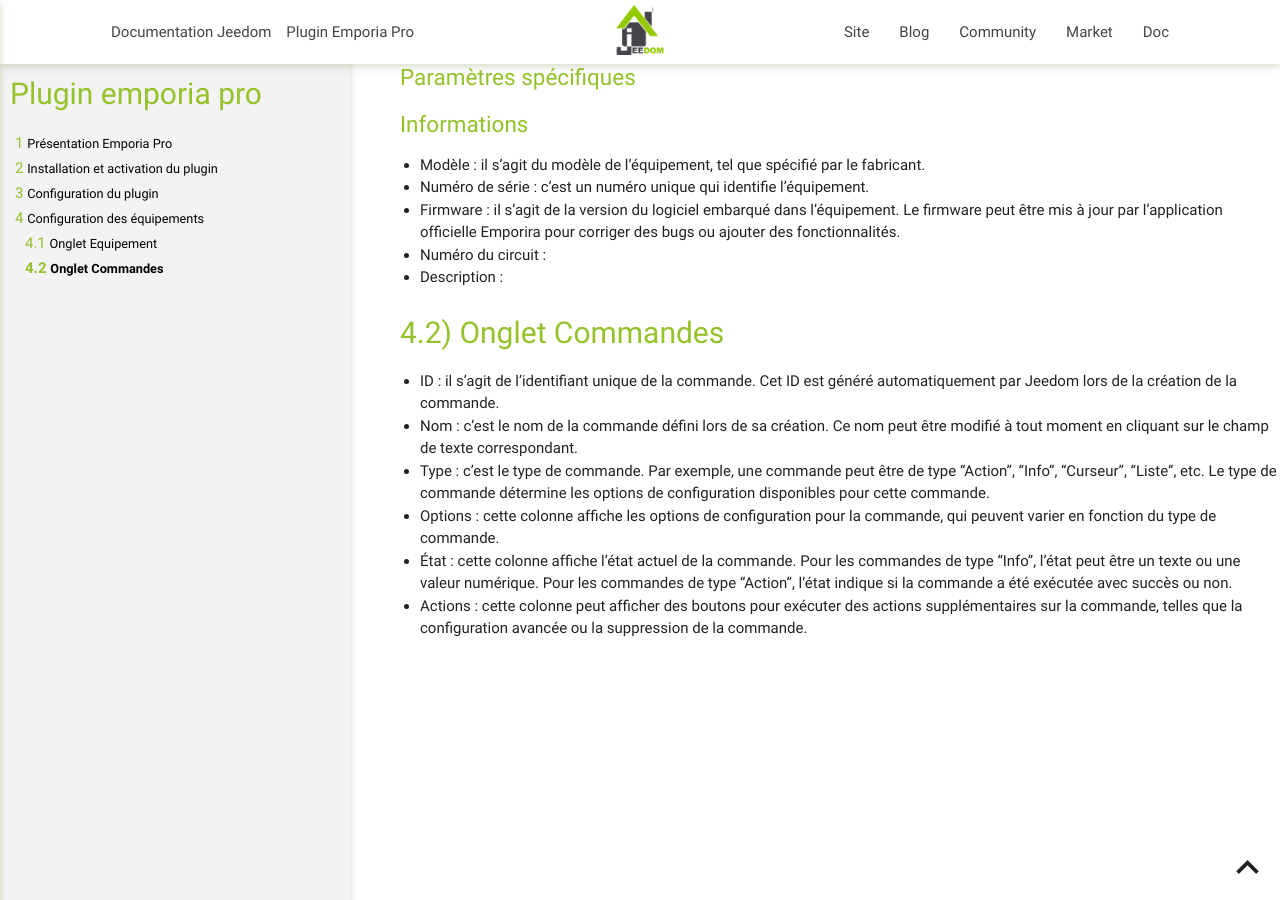
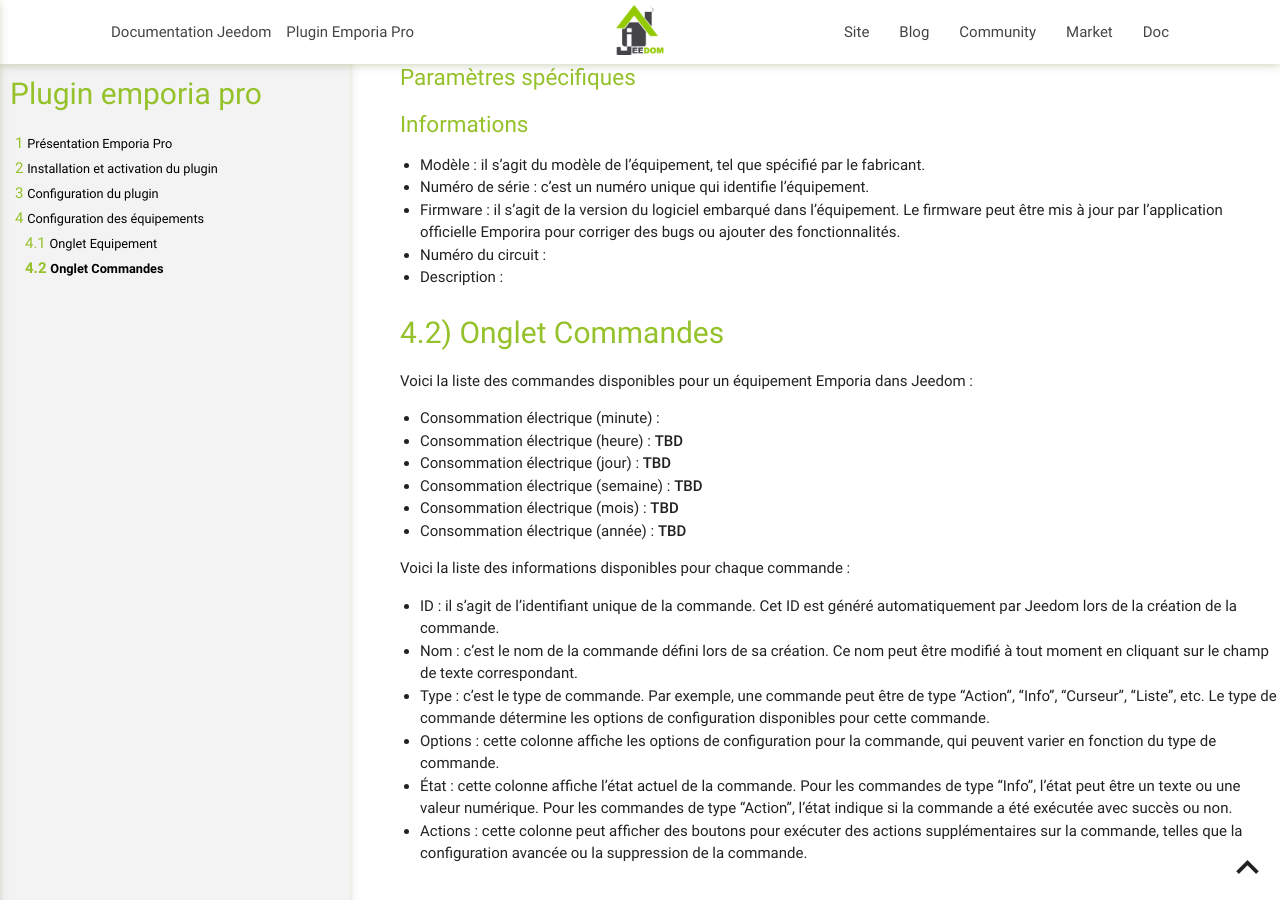
Before and after one commit to thanaus/jeedom_docs, a Jekyll site: the page built from plugins/emporiapro/fr_FR/index.md, in a window 1280 px wide and 900 px high, scrolled down 1669 px. Built offline with Jekyll 4.4.1, drawn with Linux system fonts in a browser that asks for light colours.

Commit message:
Update index.md

```diff
--- a/plugins/emporiapro/fr_FR/index.md
+++ b/plugins/emporiapro/fr_FR/index.md
@@ -78,6 +78,17 @@ En cliquant sur un de vos équipements, vous arrivez sur la page configuration d
 
 ## Onglet Commandes
 
+Voici la liste des commandes disponibles pour un équipement Emporia dans Jeedom :
+
+- Consommation électrique (minute) :
+- Consommation électrique (heure) : **TBD**
+- Consommation électrique (jour) : **TBD**
+- Consommation électrique (semaine) : **TBD**
+- Consommation électrique (mois) : **TBD**
+- Consommation électrique (année) : **TBD**
+
+Voici la liste des informations disponibles pour chaque commande :
+
 - ID : il s'agit de l'identifiant unique de la commande. Cet ID est généré automatiquement par Jeedom lors de la création de la commande.
 - Nom : c'est le nom de la commande défini lors de sa création. Ce nom peut être modifié à tout moment en cliquant sur le champ de texte correspondant.
 - Type : c'est le type de commande. Par exemple, une commande peut être de type "Action", "Info", "Curseur", "Liste", etc. Le type de commande détermine les options de configuration disponibles pour cette commande.
```
